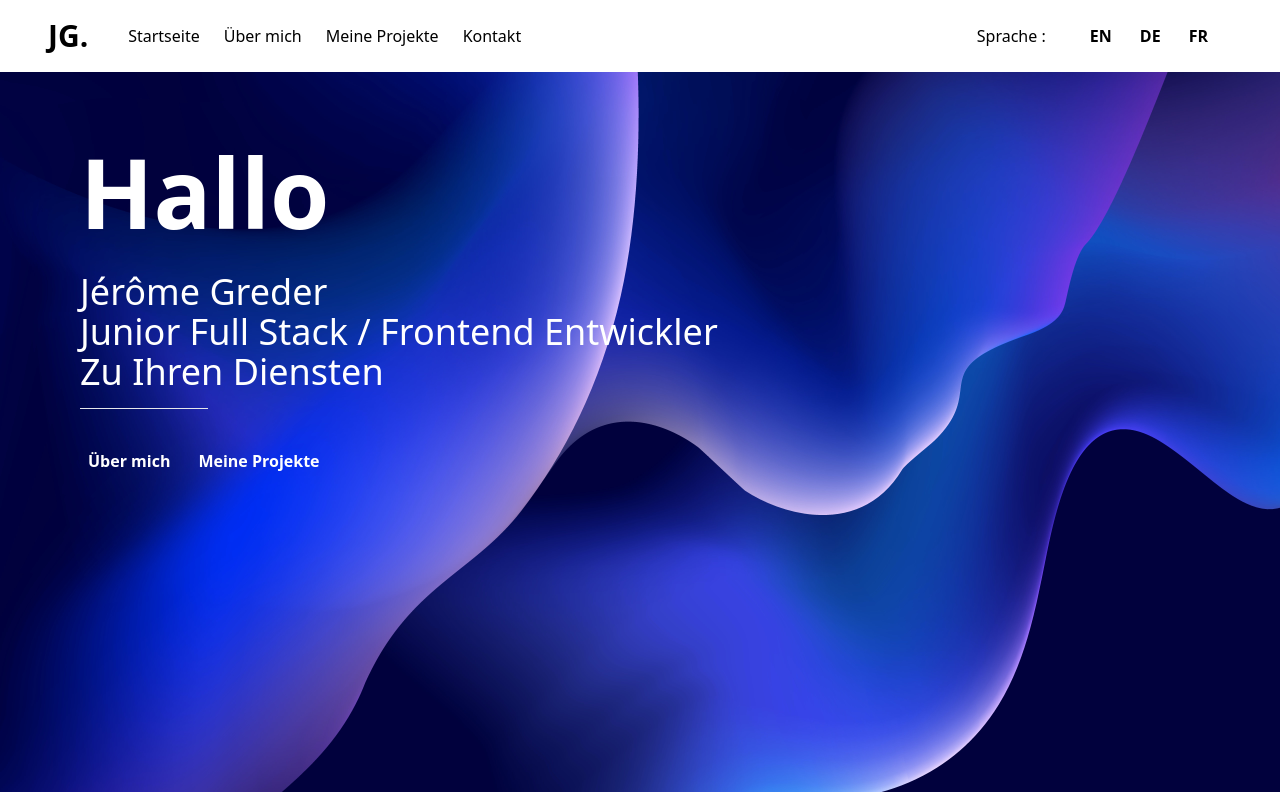
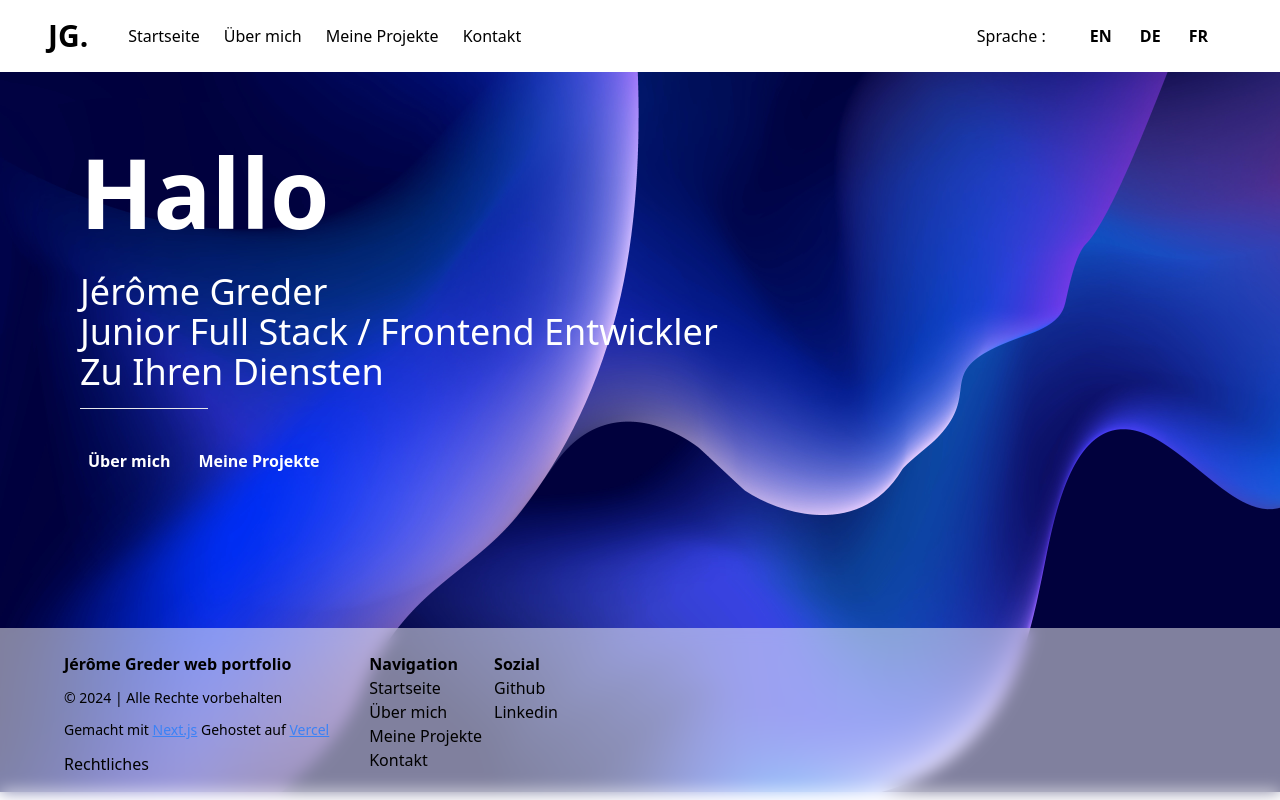
Before and after one commit to Glados1998/jerome-greder-web-portfolio-client, a Next.js app: page /de in a window 1280 px wide. Shown: the top 800 px of the page. Built offline with nearby package versions, Linux system fonts and the light colour scheme.

Commit message:
Enable Footer Component with Translations
Re-enable the Footer component in the layout and update it to use the `useTranslations` hook for fetching localized strings. This change improves the maintainability and localization support of the footer content by leveraging the `use-intl` library.

```diff
--- a/src/app/[locale]/components/footer.tsx
+++ b/src/app/[locale]/components/footer.tsx
@@ -1,7 +1,7 @@
-import {getDictionary} from "../../../../lib/dictionary";
-import {Locale} from "../../../../i18.donfig.mjs";
-import {SiNextdotjs, SiVercel} from "react-icons/si";
-import Link from "next/link";
+"use client";
+
+import {useTranslations} from "use-intl";
+import {Link} from "@/navigation";
 
 const links = [
     {label: "home", href: "/"},
@@ -14,8 +14,10 @@ const socialLinks = [
     {label: "github", href: "https://github.com/Glados1998"},
     {label: "linkedin", href: "https://www.linkedin.com/in/jerome-greder/"},
 ]
-export default async function Footer({lang}: { lang: Locale }) {
-    const {components} = await getDictionary(lang)
+export default function Footer() {
+
+    const t = useTranslations("components.Footer")
+
     return (
         <footer
             className={'bg-slate-200 p-6 backdrop-blur bg-white/50 md:sticky inset-x-0 bottom-0 z-10 dark:backdrop-blur-md dark:bg-slate-900/60'}>
@@ -26,14 +28,14 @@ export default async function Footer({lang}: { lang: Locale }) {
                 <div className={'grid grid-flow-row gap-3'}>
                     <span className={'font-bold text-md'}>Jérôme Greder web portfolio</span>
                     <span className={'font-medium text-sm'}>
-                        © {new Date().getFullYear()} | {components.Footer.allRightsReserved}
+                        © {new Date().getFullYear()} | {t("allRightsReserved")}
                     </span>
                     <span className={'font-medium text-sm'}>
-                        {components.Footer.madeWith} <a target={'_blank'} href={'https://nextjs.org'}
+                        {t("madeWith")} <a target={'_blank'} href={'https://nextjs.org'}
                                                         className={'text-blue-500 underline hover:no-underline'}>
-                        Next.js</a>  {components.Footer.hostedOn} <a target={'_blank'} href={'https://vercel.com/'}
-                                                                          className={'text-blue-500 underline hover:no-underline'}>Vercel</a></span>
-                    <Link href={`/${lang}/legal`} className={'font-medium'}>{components.Footer.legal}</Link>
+                        Next.js</a> {t("hostedOn")} <a target={'_blank'} href={'https://vercel.com/'}
+                                                                    className={'text-blue-500 underline hover:no-underline'}>Vercel</a></span>
+                    <Link href={`legal`} className={'font-medium'}>{t("legal")}</Link>
                 </div>
 
                 {/* Second Row - Navigation and Social Links */}
@@ -41,12 +43,13 @@ export default async function Footer({lang}: { lang: Locale }) {
                     {/* Navigation Links */}
                     <div>
                         <h1 className={'text-md font-bold'}>
-                            {components.Footer.navigationLabel}
+                            {t("navigationLabel")}
                         </h1>
                         <ul className={'grid grid-flow-row auto-rows-max'}>
                             {links.map(link => (
                                 <li className={'font-medium'} key={link.label}>
-                                    <Link href={`/${lang}/${link.href}`}>{components.Footer.navigation[link.label]}</Link>
+                                    <Link
+                                        href={`${link.href}`}>{t(`navigation.${link.label}`)}</Link>
                                 </li>
                             ))}
                         </ul>
@@ -54,12 +57,14 @@ export default async function Footer({lang}: { lang: Locale }) {
 
                     <div>
                         <h1 className={'text-md font-bold'}>
-                            {components.Footer.socialLabel}
+                            {t("socialLabel")}
                         </h1>
                         <ul className={'grid grid-flow-row auto-rows-max'}>
                             {socialLinks.map(link => (
                                 <li className={'font-medium'} key={link.label}>
-                                    <Link target={'_blank'} href={link.href}>{components.Footer.social[link.label]}</Link>
+                                    <Link target={'_blank'}
+                                          href={link.href}>{t(`social.${link.label}`)}
+                                    </Link>
                                 </li>
                             ))}
                         </ul>
--- a/src/app/[locale]/layout.tsx
+++ b/src/app/[locale]/layout.tsx
@@ -39,7 +39,7 @@ export default async function RootLayout({
                 {children}
                 <Analytics />
             </main>
-            {/*<Footer/> */}
+            <Footer/>
             </body>
         </NextIntlClientProvider>
         </html>
```
